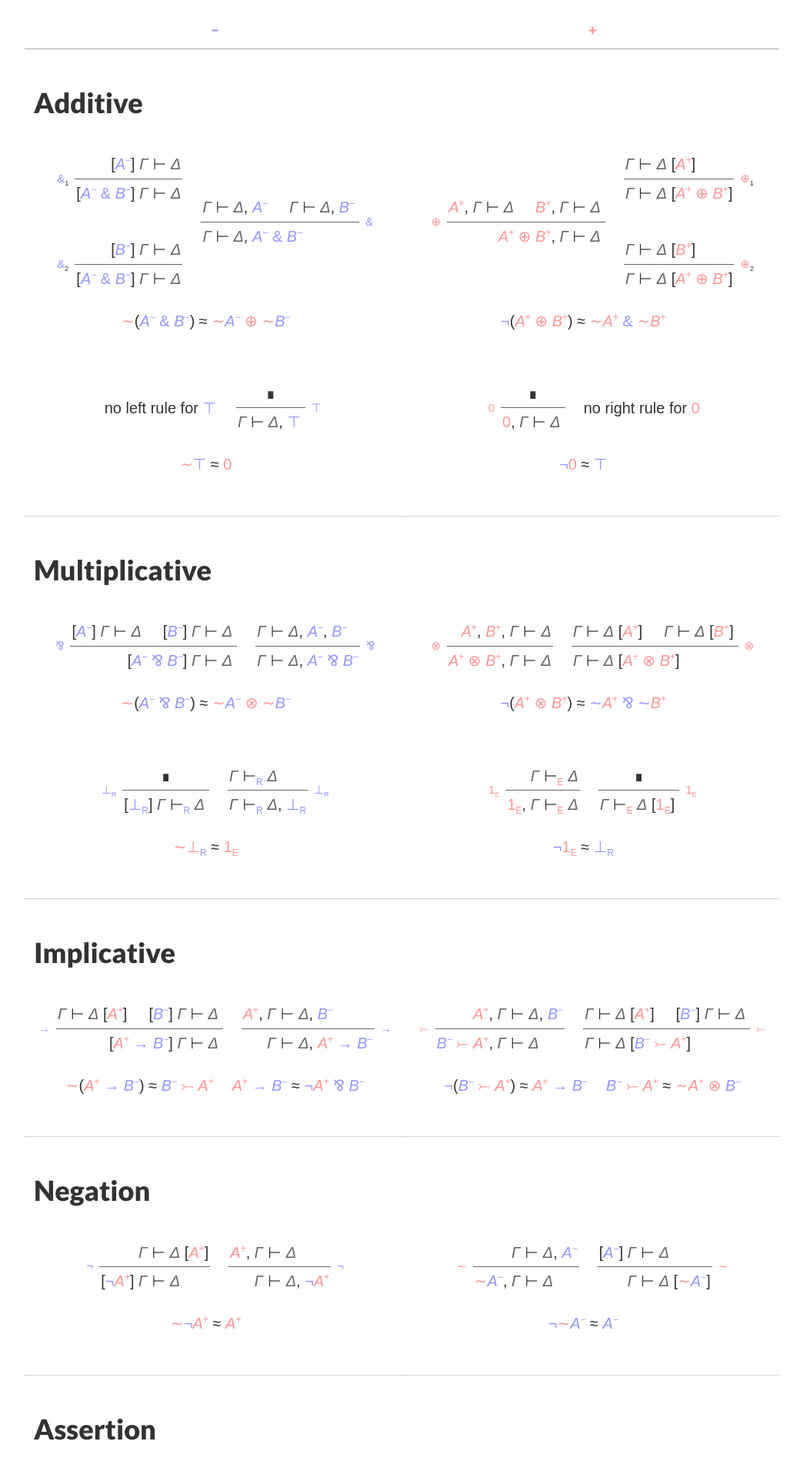
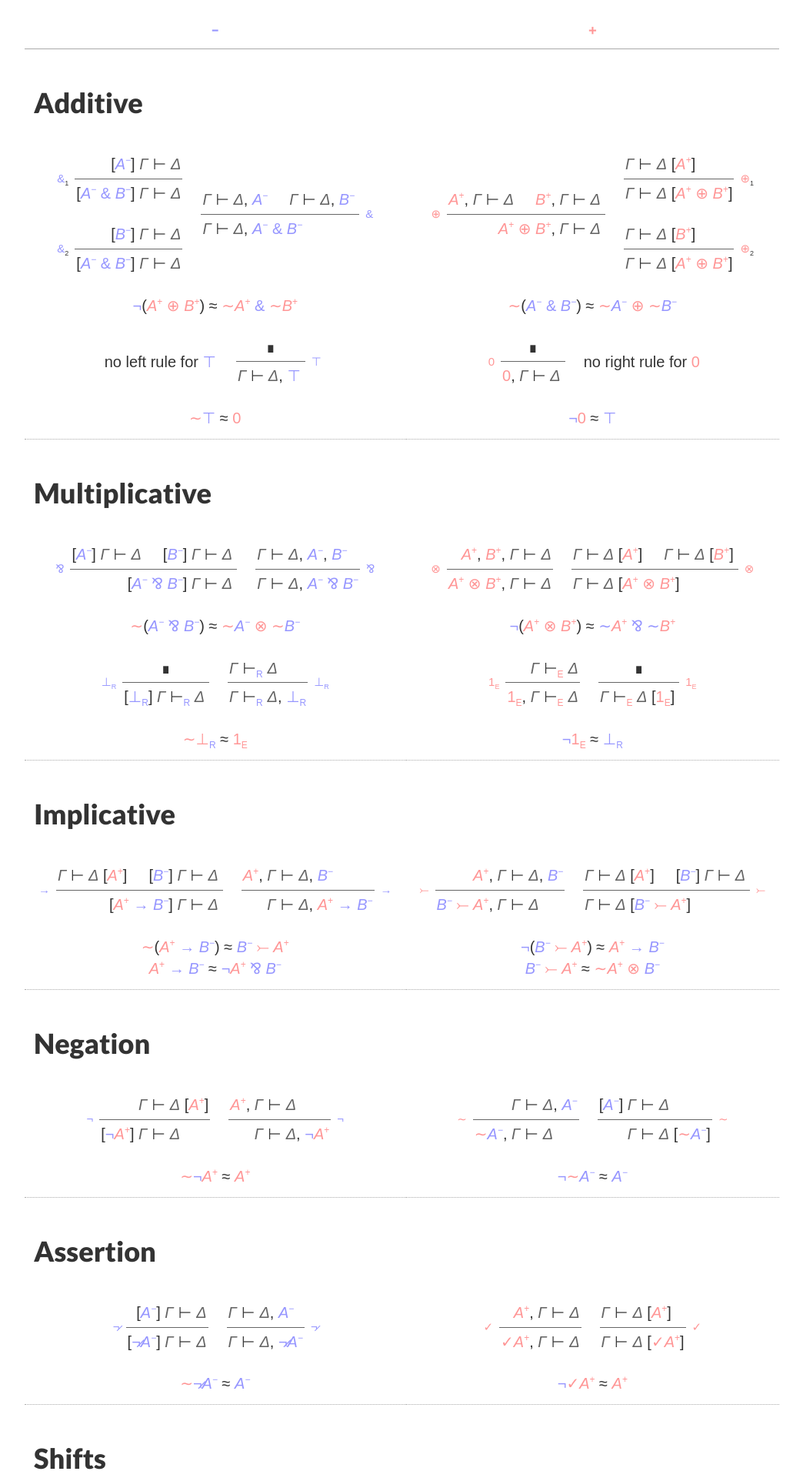
Before and after one commit to robrix/robrix.github.io, a Jekyll site: the page docs/posts/2021-08-14-sequent-calculus-cheat-sheet/index.html, which Jekyll copies as it is, in a window 1280 px wide. Shown: the part 436-2356 px from the top of the page at 77% size, without its empty margins (128-1172 px from the left). Built offline with Jekyll 4.4.1, drawn with Linux system fonts in a browser that asks for light colours; some web fonts are replaced; some of the changed text lies outside the part shown.

Commit message:
Split the equivalences into their own rows.

```diff
--- a/docs/posts/2021-08-14-sequent-calculus-cheat-sheet/index.html
+++ b/docs/posts/2021-08-14-sequent-calculus-cheat-sheet/index.html
@@ -86,8 +86,8 @@
     <tr>
       <td>
         <div class="connective">
-          <div class="column">
-            <div class="rule left">
+          <div class="left">
+            <div class="rule">
               <div class="label"><span class="with op">&amp;</span><sub>1</sub></div>
               <div class="inference">
                 <div class="premise Γ"><span class="focus">[<span class="var neg">A<sup>−</sup></span>]</span> <span class="Γ">Γ</span></div>
@@ -99,7 +99,7 @@
                 <div class="conclusion Δ"><span class="Δ">Δ</span></div>
               </div>
             </div>
-            <div class="rule left">
+            <div class="rule">
               <div class="label"><span class="with op">&amp;</span><sub>2</sub></div>
               <div class="inference">
                 <div class="premise Γ"><span class="focus">[<span class="var neg">B<sup>−</sup></span>]</span> <span class="Γ">Γ</span></div>
@@ -123,11 +123,6 @@
             </div>
             <div class="label"><span class="with op">&amp;</span></div>
           </div>
-          <div class="connective">
-            <div class="equivalence">
-              <span class="negate"><span class="op">∼</span>(<span class="with"><span class="var neg">A<sup>−</sup></span> <span class="with op">&amp;</span> <span class="var neg">B<sup>−</sup></span></span>)</span> ≈ <span class="negate"><span class="op">∼</span></span><span class="var neg">A<sup>−</sup></span> <span class="sum op">⊕</span> <span class="negate"><span class="op">∼</span></span><span class="var neg">B<sup>−</sup></span>
-            </div>
-          </div>
         </div>
       </td>
       <td>
@@ -143,8 +138,8 @@
               <div class="conclusion"><span class="sum"><span class="var pos">A<sup>+</sup></span> <span class="op">⊕</span> <span class="var pos">B<sup>+</sup></span></span>, <span class="Γ">Γ</span> <span class="turnstile">⊢</span> <span class="Δ">Δ</span></div>
             </div>
           </div>
-          <div class="column">
-            <div class="rule right">
+          <div class="right">
+            <div class="rule">
               <div class="inference">
                 <div class="premise Γ"><span class="Γ">Γ</span></div>
                 <div class="premise turnstile"><span class="turnstile">⊢</span></div>
@@ -156,7 +151,7 @@
               </div>
               <div class="label"><span class="sum op">⊕</span><sub>1</sub></div>
             </div>
-            <div class="rule right">
+            <div class="rule">
               <div class="inference">
                 <div class="premise Γ"><span class="Γ">Γ</span></div>
                 <div class="premise turnstile"><span class="turnstile">⊢</span></div>
@@ -169,12 +164,15 @@
               <div class="label"><span class="sum op">⊕</span><sub>2</sub></div>
             </div>
           </div>
-          <div class="connective">
-            <div class="equivalence">
-              <span class="not"><span class="op">¬</span>(<span class="sum"><span class="var pos">A<sup>+</sup></span> <span class="op">⊕</span> <span class="var pos">B<sup>+</sup></span></span>)</span> ≈ <span class="with"><span class="negate"><span class="op">∼</span><span class="var pos">A<sup>+</sup></span></span> <span class="op">&amp;</span> <span class="negate"><span class="op">∼</span><span class="var pos">B<sup>+</sup></span></span></span>
-            </div>
-          </div>
         </div>
+      </td>
+    </tr>
+    <tr>
+      <td class="equivalence">
+        <span class="not"><span class="op">¬</span>(<span class="sum"><span class="var pos">A<sup>+</sup></span> <span class="op">⊕</span> <span class="var pos">B<sup>+</sup></span></span>)</span> ≈ <span class="with"><span class="negate"><span class="op">∼</span><span class="var pos">A<sup>+</sup></span></span> <span class="op">&amp;</span> <span class="negate"><span class="op">∼</span><span class="var pos">B<sup>+</sup></span></span></span>
+      </td>
+      <td class="equivalence">
+        <span class="negate"><span class="op">∼</span>(<span class="with"><span class="var neg">A<sup>−</sup></span> <span class="with op">&amp;</span> <span class="var neg">B<sup>−</sup></span></span>)</span> ≈ <span class="negate"><span class="op">∼</span></span><span class="var neg">A<sup>−</sup></span> <span class="sum op">⊕</span> <span class="negate"><span class="op">∼</span></span><span class="var neg">B<sup>−</sup></span>
       </td>
     </tr>
     <tr>
@@ -191,11 +189,6 @@
             </div>
             <div class="label"><span class="top">⊤</span></div>
           </div>
-          <div class="connective">
-            <div class="equivalence">
-              <span class="negate"><span class="op">∼</span><span class="top">⊤</span></span> ≈ <span class="zero">0</span>
-            </div>
-          </div>
         </div>
       </td>
       <td>
@@ -211,12 +204,15 @@
           <div class="rule right">
             <p>no right rule for <span class="zero">0</span></p>
           </div>
-          <div class="connective">
-            <div class="equivalence">
-              <span class="not"><span class="op">¬</span><span class="zero">0</span></span> ≈ <span class="top">⊤</span>
-            </div>
-          </div>
         </div>
+      </td>
+    </tr>
+    <tr>
+      <td class="equivalence">
+        <span class="negate"><span class="op">∼</span><span class="top">⊤</span></span> ≈ <span class="zero">0</span>
+      </td>
+      <td class="equivalence">
+        <span class="not"><span class="op">¬</span><span class="zero">0</span></span> ≈ <span class="top">⊤</span>
       </td>
     </tr>
   </tbody>
@@ -252,11 +248,6 @@
             </div>
             <div class="label"><span class="par op">⅋</span></div>
           </div>
-          <div class="connective">
-            <div class="equivalence">
-              <span class="negate"><span class="op">∼</span>(<span class="par"><span class="var neg">A<sup>−</sup></span> <span class="op">⅋</span> <span class="var neg">B<sup>−</sup></span></span>)</span> ≈ <span class="tensor"><span class="negate"><span class="op">∼</span></span><span class="var neg">A<sup>−</sup></span> <span class="op">⊗</span> <span class="negate"><span class="op">∼</span></span><span class="var neg">B<sup>−</sup></span></span>
-            </div>
-          </div>
         </div>
       </td>
       <td>
@@ -284,12 +275,15 @@
             </div>
             <div class="label"><span class="tensor op">⊗</span></div>
           </div>
-          <div class="connective">
-            <div class="equivalence">
-              <span class="not"><span class="op">¬</span></span>(<span class="tensor"><span class="var pos">A<sup>+</sup></span> <span class="op">⊗</span> <span class="var pos">B<sup>+</sup></span></span>) ≈ <span class="par"><span class="not op">∼</span><span class="var pos">A<sup>+</sup></span> <span class="op">⅋</span> <span class="not op">∼</span><span class="var pos">B<sup>+</sup></span></span>
-            </div>
-          </div>
         </div>
+      </td>
+    </tr>
+    <tr>
+      <td class="equivalence">
+        <span class="negate"><span class="op">∼</span>(<span class="par"><span class="var neg">A<sup>−</sup></span> <span class="op">⅋</span> <span class="var neg">B<sup>−</sup></span></span>)</span> ≈ <span class="tensor"><span class="negate"><span class="op">∼</span></span><span class="var neg">A<sup>−</sup></span> <span class="op">⊗</span> <span class="negate"><span class="op">∼</span></span><span class="var neg">B<sup>−</sup></span></span>
+      </td>
+      <td class="equivalence">
+        <span class="not"><span class="op">¬</span></span>(<span class="tensor"><span class="var pos">A<sup>+</sup></span> <span class="op">⊗</span> <span class="var pos">B<sup>+</sup></span></span>) ≈ <span class="par"><span class="not op">∼</span><span class="var pos">A<sup>+</sup></span> <span class="op">⅋</span> <span class="not op">∼</span><span class="var pos">B<sup>+</sup></span></span>
       </td>
     </tr>
     <tr>
@@ -315,11 +309,6 @@
             </div>
             <div class="label"><span class="bottom op R">⊥</span></div>
           </div>
-          <div class="connective">
-            <div class="equivalence">
-              <span class="negate"><span class="op">∼</span><span class="bottom op R">⊥</span></span> ≈ <span class="one op E">1</span>
-            </div>
-          </div>
         </div>
       </td>
       <td>
@@ -344,12 +333,15 @@
             </div>
             <div class="label"><span class="one op E">1</span></div>
           </div>
-          <div class="connective">
-            <div class="equivalence">
-              <span class="not"><span class="op">¬</span></span><span class="one op E">1</span> ≈ <span class="bottom op R">⊥</span>
-            </div>
-          </div>
         </div>
+      </td>
+    </tr>
+    <tr>
+      <td class="equivalence">
+        <span class="negate"><span class="op">∼</span><span class="bottom op R">⊥</span></span> ≈ <span class="one op E">1</span>
+      </td>
+      <td class="equivalence">
+        <span class="not"><span class="op">¬</span></span><span class="one op E">1</span> ≈ <span class="bottom op R">⊥</span>
       </td>
     </tr>
   </tbody>
@@ -385,14 +377,6 @@
             </div>
             <div class="label"><span class="implication op">→</span></div>
           </div>
-          <div class="connective">
-            <div class="equivalence">
-              <span class="negate"><span class="op">∼</span></span>(<span class="implication"><span class="var pos">A<sup>+</sup></span> <span class="op">→</span> <span class="var neg">B<sup>−</sup></span></span>) ≈ <span class="coimplication"><span class="var neg">B<sup>−</sup></span> <span class="op">⤚</span> <span class="var pos">A<sup>+</sup></span></span>
-            </div>
-            <div class="equivalence">
-              <span class="implication"><span class="var pos">A<sup>+</sup></span> <span class="op">→</span> <span class="var neg">B<sup>−</sup></span></span> ≈ <span class="not"><span class="op">¬</span><span class="var pos">A<sup>+</sup></span></span> <span class="par op">⅋</span> <span class="var neg">B<sup>−</sup></span>
-            </div>
-          </div>
         </div>
       </td>
       <td>
@@ -420,15 +404,17 @@
             </div>
             <div class="label"><span class="coimplication op">⤚</span></div>
           </div>
-          <div class="connective">
-            <div class="equivalence">
-              <span class="not"><span class="op">¬</span></span>(<span class="coimplication"><span class="var neg">B<sup>−</sup></span> <span class="op">⤚</span> <span class="var pos">A<sup>+</sup></span></span>) ≈ <span class="implication"><span class="var pos">A<sup>+</sup></span> <span class="op">→</span> <span class="var neg">B<sup>−</sup></span></span>
-            </div>
-            <div class="equivalence">
-              <span class="coimplication"><span class="var neg">B<sup>−</sup></span> <span class="op">⤚</span> <span class="var pos">A<sup>+</sup></span></span> ≈ <span class="negate"><span class="op">∼</span></span><span class="var pos">A<sup>+</sup></span> <span class="tensor op">⊗</span> <span class="var neg">B<sup>−</sup></span>
-            </div>
-          </div>
         </div>
+      </td>
+    </tr>
+    <tr>
+      <td class="equivalence">
+        <div><span class="negate"><span class="op">∼</span></span>(<span class="implication"><span class="var pos">A<sup>+</sup></span> <span class="op">→</span> <span class="var neg">B<sup>−</sup></span></span>) ≈ <span class="coimplication"><span class="var neg">B<sup>−</sup></span> <span class="op">⤚</span> <span class="var pos">A<sup>+</sup></span></span></div>
+        <div><span class="implication"><span class="var pos">A<sup>+</sup></span> <span class="op">→</span> <span class="var neg">B<sup>−</sup></span></span> ≈ <span class="not"><span class="op">¬</span><span class="var pos">A<sup>+</sup></span></span> <span class="par op">⅋</span> <span class="var neg">B<sup>−</sup></span></div>
+      </td>
+      <td class="equivalence">
+        <div><span class="not"><span class="op">¬</span></span>(<span class="coimplication"><span class="var neg">B<sup>−</sup></span> <span class="op">⤚</span> <span class="var pos">A<sup>+</sup></span></span>) ≈ <span class="implication"><span class="var pos">A<sup>+</sup></span> <span class="op">→</span> <span class="var neg">B<sup>−</sup></span></span></div>
+        <div><span class="coimplication"><span class="var neg">B<sup>−</sup></span> <span class="op">⤚</span> <span class="var pos">A<sup>+</sup></span></span> ≈ <span class="negate"><span class="op">∼</span></span><span class="var pos">A<sup>+</sup></span> <span class="tensor op">⊗</span> <span class="var neg">B<sup>−</sup></span></div>
       </td>
     </tr>
   </tbody>
@@ -465,11 +451,6 @@
             </div>
             <div class="label"><span class="not"><span class="op">¬</span></span></div>
           </div>
-          <div class="connective">
-            <div class="equivalence">
-              <span class="negate"><span class="op">∼</span><span class="not"><span class="op">¬</span><span class="var pos">A<sup>+</sup></span></span></span> ≈ <span class="var pos">A<sup>+</sup></span>
-            </div>
-          </div>
         </div>
       </td>
       <td>
@@ -498,12 +479,15 @@
             </div>
             <div class="label"><span class="negate"><span class="op">∼</span></span></div>
           </div>
-          <div class="connective">
-            <div class="equivalence">
-              <span class="not"><span class="op">¬</span><span class="negate"><span class="op">∼</span><span class="var neg">A<sup>−</sup></span></span></span> ≈ <span class="var neg">A<sup>−</sup></span>
-            </div>
-          </div>
         </div>
+      </td>
+    </tr>
+    <tr>
+      <td class="equivalence">
+        <span class="negate"><span class="op">∼</span><span class="not"><span class="op">¬</span><span class="var pos">A<sup>+</sup></span></span></span> ≈ <span class="var pos">A<sup>+</sup></span>
+      </td>
+      <td class="equivalence">
+        <span class="not"><span class="op">¬</span><span class="negate"><span class="op">∼</span><span class="var neg">A<sup>−</sup></span></span></span> ≈ <span class="var neg">A<sup>−</sup></span>
       </td>
     </tr>
   </tbody>
@@ -540,11 +524,6 @@
             </div>
             <div class="label"><span class="not-untrue op">¬̷</span></div>
           </div>
-          <div class="connective">
-            <div class="equivalence">
-              <span class="negate"><span class="op">∼</span><span class="not-untrue"><span class="op">¬̷<span class="var neg">A<sup>−</sup></span></span></span></span> ≈ <span class="var neg">A<sup>−</sup></span>
-            </div>
-          </div>
         </div>
       </td>
       <td>
@@ -573,12 +552,15 @@
             </div>
             <div class="label"><span class="true op">✓</span></div>
           </div>
-          <div class="connective">
-            <div class="equivalence">
-              <span class="not"><span class="op">¬</span><span class="true"><span class="op">✓</span><span class="var pos">A<sup>+</sup></span></span></span> ≈ <span class="var pos">A<sup>+</sup></span>
-            </div>
-          </div>
         </div>
+      </td>
+    </tr>
+    <tr>
+      <td class="equivalence">
+        <span class="negate"><span class="op">∼</span><span class="not-untrue"><span class="op">¬̷<span class="var neg">A<sup>−</sup></span></span></span></span> ≈ <span class="var neg">A<sup>−</sup></span>
+      </td>
+      <td class="equivalence">
+        <span class="not"><span class="op">¬</span><span class="true"><span class="op">✓</span><span class="var pos">A<sup>+</sup></span></span></span> ≈ <span class="var pos">A<sup>+</sup></span>
       </td>
     </tr>
   </tbody>
@@ -615,11 +597,6 @@
             </div>
             <div class="label"><span class="up-shift op">↑</span></div>
           </div>
-          <div class="connective">
-            <div class="equivalence">
-              (<span class="implication"><span class="var">A</span> <span class="op">→</span> <span class="var neg">B<sup>−</sup></span></span>)<sup class="N">N</sup> = <span class="implication"><span class="down-shift"><span class="op">↓</span>(<span class="var">A</span><sup class="N">N</sup>)</span> <span class="op">→</span> <span class="var neg">B<sup>−</sup></span></span>
-            </div>
-          </div>
         </div>
       </td>
       <td>
@@ -648,12 +625,15 @@
             </div>
             <div class="label"><span class="down-shift op">↓</span></div>
           </div>
-          <div class="connective">
-            <div class="equivalence">
-              (<span class="implication"><span class="var">A</span> <span class="op">→</span> <span class="var">B</span></span>)<sup class="V">V</sup> = <span class="implication"><span class="down-shift"><span class="op">↓</span>(<span class="var">A</span><sup class="V">V</sup> <span class="op">→</span> <span class="up-shift"><span class="op">↑</span>(<span class="var">B</span><sup class="V">V</sup>)</span>)</span></span>
-            </div>
-          </div>
         </div>
+      </td>
+    </tr>
+    <tr>
+      <td class="equivalence">
+        (<span class="implication"><span class="var">A</span> <span class="op">→</span> <span class="var neg">B<sup>−</sup></span></span>)<sup class="N">N</sup> = <span class="implication"><span class="down-shift"><span class="op">↓</span>(<span class="var">A</span><sup class="N">N</sup>)</span> <span class="op">→</span> <span class="var neg">B<sup>−</sup></span></span>
+      </td>
+      <td class="equivalence">
+        (<span class="implication"><span class="var">A</span> <span class="op">→</span> <span class="var">B</span></span>)<sup class="V">V</sup> = <span class="implication"><span class="down-shift"><span class="op">↓</span>(<span class="var">A</span><sup class="V">V</sup> <span class="op">→</span> <span class="up-shift"><span class="op">↑</span>(<span class="var">B</span><sup class="V">V</sup>)</span>)</span></span>
       </td>
     </tr>
   </tbody>
@@ -689,11 +669,6 @@
             </div>
             <div class="label"><span class="for-all"><span class="op">∀</span></span></div>
           </div>
-          <div class="connective">
-            <div class="equivalence">
-              <span class="negate"><span class="op">∼</span>(<span class="for-all"><span class="op">∀</span><span class="var">X</span>.<span class="var neg">A<sup>−</sup></span></span>)</span> ≈ <span class="there-exists"><span class="op">∃</span><span class="var">X</span>.<span class="negate"><span class="op">∼</span><span class="var neg">A<sup>−</sup></span></span></span>
-            </div>
-          </div>
         </div>
       </td>
       <td>
@@ -721,12 +696,15 @@
             </div>
             <div class="label"><span class="there-exists"><span class="op">∃</span></span></div>
           </div>
-          <div class="connective">
-            <div class="equivalence">
-              <span class="not"><span class="op">¬</span>(<span class="there-exists"><span class="op">∃</span><span class="var">X</span>.<span class="var pos">A<sup>+</sup></span></span>)</span> ≈ <span class="for-all"><span class="op">∀</span><span class="var">X</span>.<span class="not"><span class="op">¬</span><span class="var pos">A<sup>+</sup></span></span></span>
-            </div>
-          </div>
         </div>
+      </td>
+    </tr>
+    <tr>
+      <td class="equivalence">
+        <span class="negate"><span class="op">∼</span>(<span class="for-all"><span class="op">∀</span><span class="var">X</span>.<span class="var neg">A<sup>−</sup></span></span>)</span> ≈ <span class="there-exists"><span class="op">∃</span><span class="var">X</span>.<span class="negate"><span class="op">∼</span><span class="var neg">A<sup>−</sup></span></span></span>
+      </td>
+      <td class="equivalence">
+        <span class="not"><span class="op">¬</span>(<span class="there-exists"><span class="op">∃</span><span class="var">X</span>.<span class="var pos">A<sup>+</sup></span></span>)</span> ≈ <span class="for-all"><span class="op">∀</span><span class="var">X</span>.<span class="not"><span class="op">¬</span><span class="var pos">A<sup>+</sup></span></span></span>
       </td>
     </tr>
   </tbody>
```
Also changed, not shown: _css/antitypical.css (+13 -84 lines), docs/feed.xml (+81 -103 lines), posts/2021-08-14-sequent-calculus-cheat-sheet.md (+80 -102 lines), docs/css/stylesheet.css.
